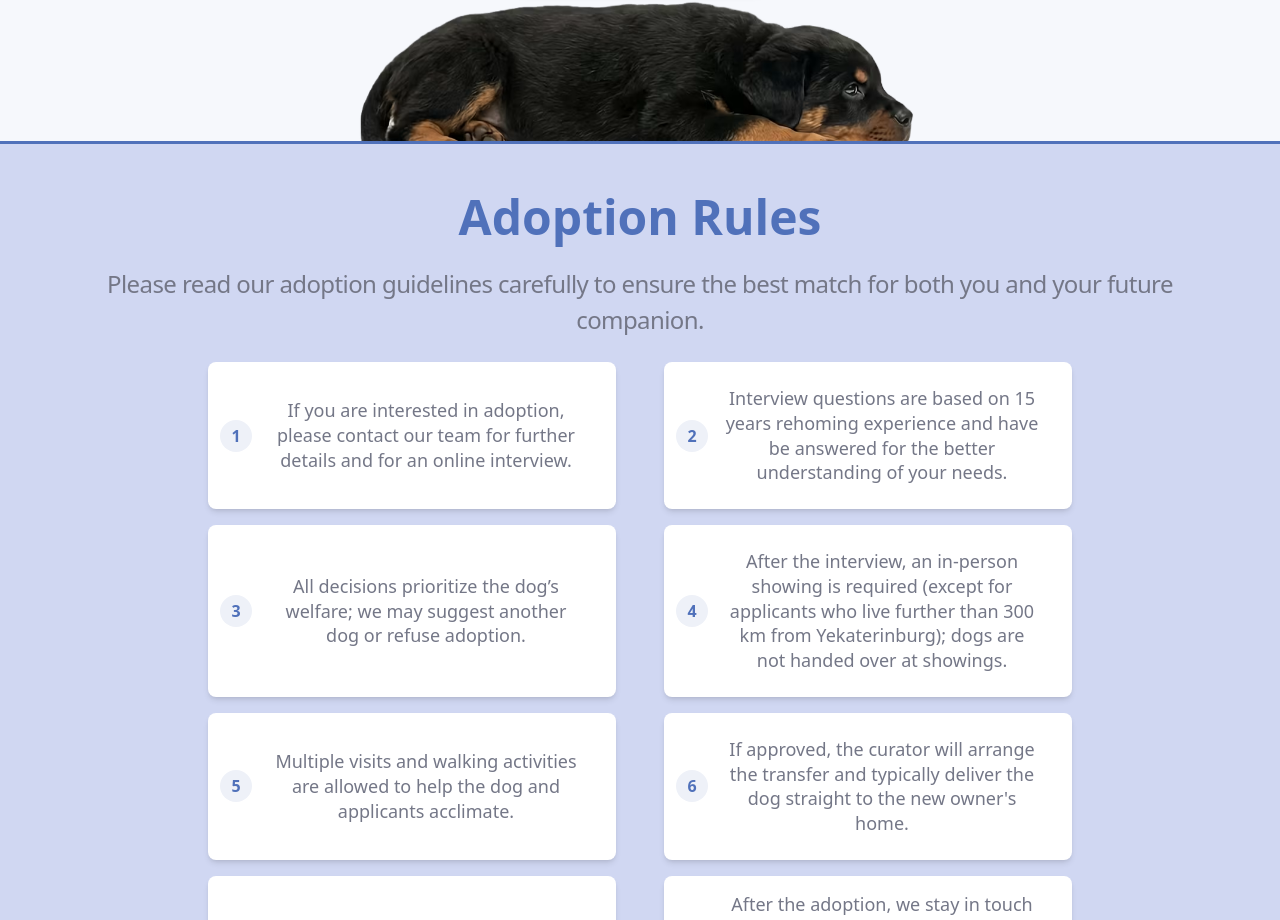
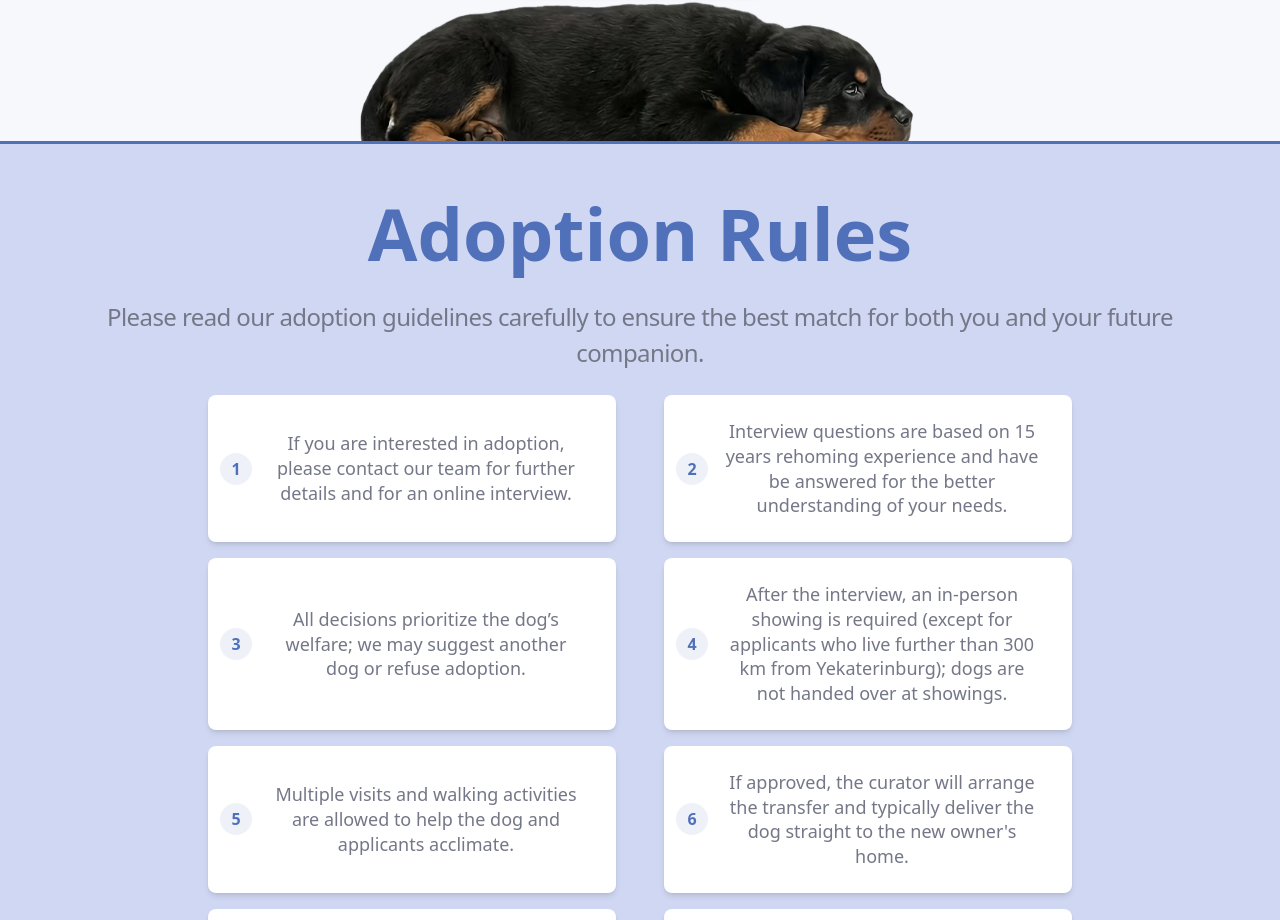
Before and after one commit to bavayra/dog-shelter, a React (Vite) app: page / in a window 1280 px wide. Shown: the part 3055-3975 px from the top of the page. Built offline with nearby package versions, Linux system fonts and the light colour scheme.

Commit message:
style(768): incresead heading's sizes

```diff
--- a/src/features/AboutUs.tsx
+++ b/src/features/AboutUs.tsx
@@ -5,7 +5,7 @@ const AboutUs = () => {
   return (
     <section id="about-us" className="bg-primary-50 py-8">
       <div className="container mx-auto px-4">
-        <h2 className="typography-h2 xs:text-5xl z-12 mb-4 text-center md:mb-8 xl:text-8xl">
+        <h2 className="typography-h2 xs:text-5xl z-12 mb-4 text-center md:mb-8 md:text-7xl xl:text-8xl">
           About Us
         </h2>
 
--- a/src/features/AdoptionRules.tsx
+++ b/src/features/AdoptionRules.tsx
@@ -15,7 +15,7 @@ const AdoptionRules = () => {
   return (
     <section id="adoption-rules" className="relative z-1 bg-neutral-50 py-6">
       <div className="container mx-auto px-4 sm:mt-4">
-        <h2 className="typography-h2 xs:text-4xl tablet-sm:text-5xl mb-0 text-center">
+        <h2 className="typography-h2 xs:text-4xl tablet-sm:text-5xl mb-0 text-center md:text-7xl">
           Adoption Rules
         </h2>
 
--- a/src/features/ContactSection.tsx
+++ b/src/features/ContactSection.tsx
@@ -122,7 +122,7 @@ const ContactSection = () => {
           className="xs:-translate-x-[130%] xs:translate-y-1/4 tablet-sm:-translate-x-[240%] translate-x-[200%] sm:mr-6 md:mt-3 md:mr-50 lg:mt-2 lg:mr-80 xl:mt-5 xl:mr-119"
         />
       </div>
-      <h2 className="typography-h2 xs:text-5xl relative z-11 mb-4 text-center md:text-5xl xl:text-7xl">
+      <h2 className="typography-h2 xs:text-5xl relative z-11 mb-4 text-center md:text-7xl">
         Contact Us
       </h2>
       <div className="relative flex justify-center md:m-6 md:mx-auto md:grid md:grid-cols-2 md:gap-4 lg:w-240 xl:w-300">
```
